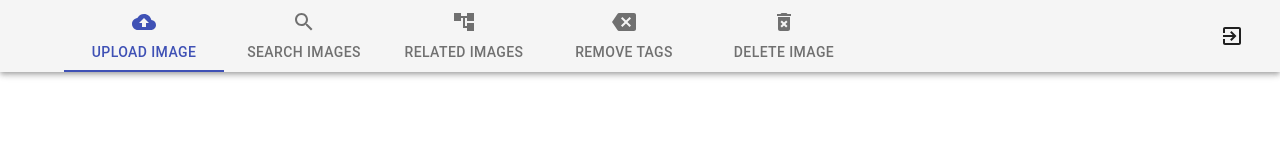
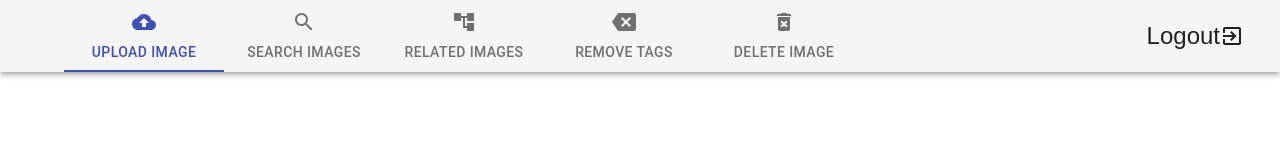
Before and after one commit to KjMonSec/tagtag, a React (Create React App) app: page / in a window 1280 px wide. Shown: the top 160 px of the page. Built offline with nearby package versions, Linux system fonts and the light colour scheme.

Commit message:
Add Logout label

```diff
--- a/src/ScrollableTabs.js
+++ b/src/ScrollableTabs.js
@@ -111,7 +111,7 @@ export default function ScrollableTabsButtonForce() {
                         <Tab label="Remove Tags" icon={<BackspaceIcon />} {...a11yProps(3)} />
                         <Tab label="Delete Image" icon={<DeleteForeverIcon />} {...a11yProps(4)} />
                     </Tabs>
-                    <IconButton aria-label="SignOut" edge="end" color="inherit" className={classes.title}>
+                    <IconButton aria-label="SignOut" edge="end" color="inherit" className={classes.title}> Logout
                         <ExitToAppIcon />
                     </IconButton>
                 </Toolbar>
```
